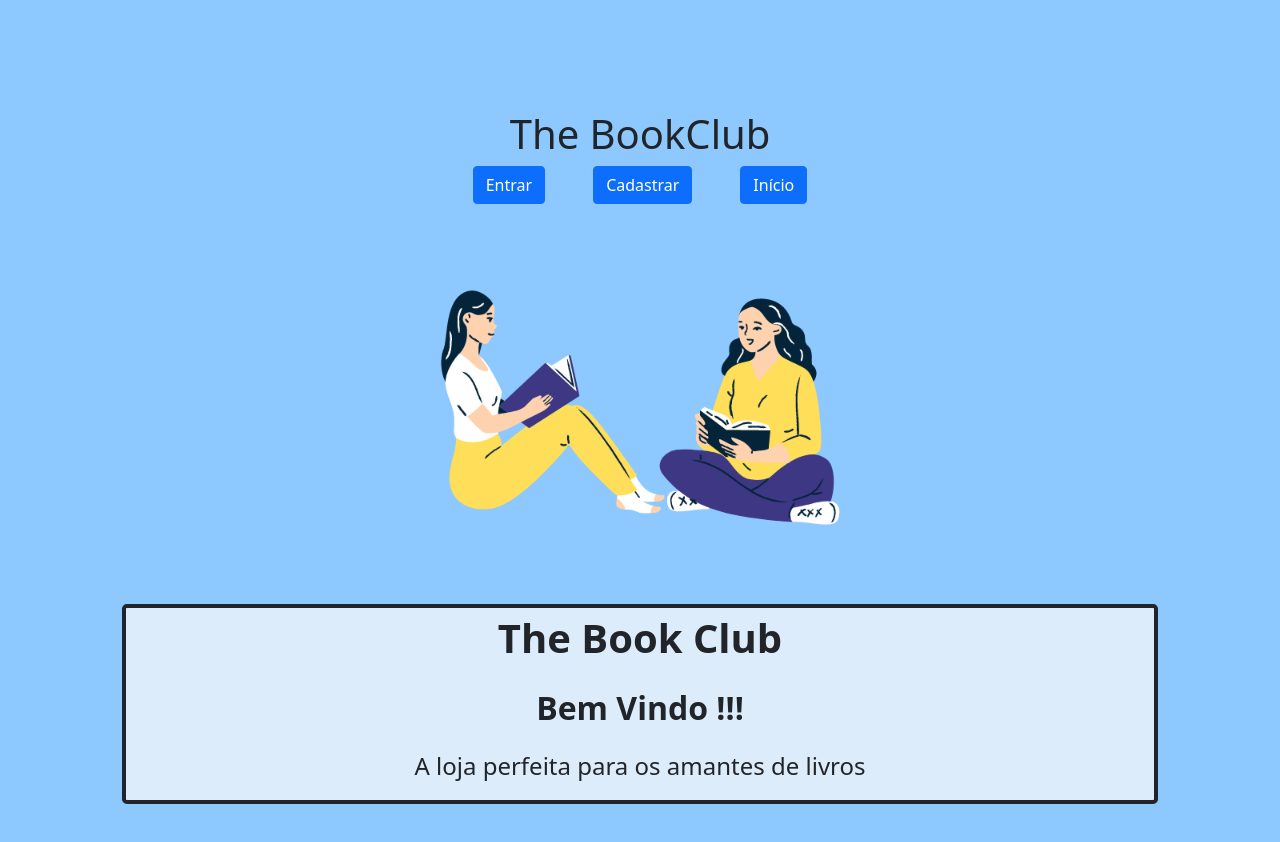
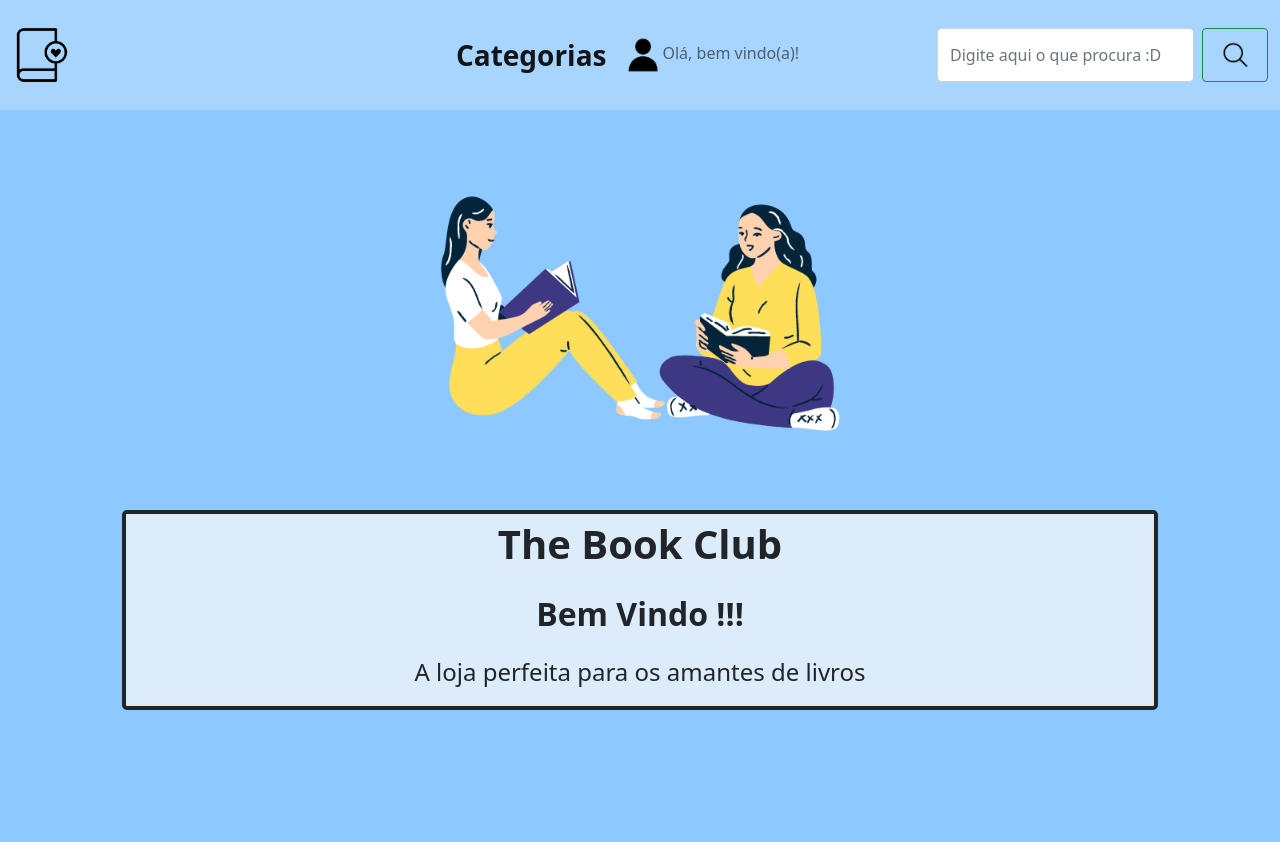
Before and after one commit to DigitalHouse-PortoSeguro/theBookClubFrontend, an Angular app: page /home in a window 1280 px wide. Shown: the top 842 px of the page. After the commit the page ends 820 px from the top, so only its background shows below. Built offline with nearby package versions, Linux system fonts and the light colour scheme.

Commit message:
Alterações dos elementos da navbar

```diff
--- a/src/app/app.component.html
+++ b/src/app/app.component.html
@@ -1,12 +1,12 @@
-<!-- AQUI VAI A NAVBAR -->
+<app-navbar></app-navbar>
+<!-- AQUI VAI A NAVBAR
 <h1 class="text-center">The BookClub</h1>
  <div class="d-flex justify-content-center hstack gap-5 ">
      <button routerLink="/entrar" type="button" class="btn btn-primary">Entrar</button>
      <button routerLink="/cadastrar" type="button" class="btn btn-primary">Cadastrar</button>
      <button routerLink="/inicio" type="button" class="btn btn-primary">Início</button>
 </div>
-<!-- AQUI VAI A NAVBAR -->
+AQUI VAI A NAVBAR -->
 
 <router-outlet></router-outlet>
-
-<!-- <app-inicio></app-inicio> -->
+<!-- <app-rodape></app-rodape> -->
--- a/src/app/components/navbar/navbar.component.html
+++ b/src/app/components/navbar/navbar.component.html
@@ -1,20 +1,35 @@
-<!DOCTYPE html>
-<html lang="pt-br">
+<nav class="navbar navbar-expand-lg navbar-light bg-light bg-opacity-25">
+    <div class="container-fluid">
+      <a class="navbar-brand" routerLink="/inicio">
+        <img src="../../../assets/img/Logo.png" height="60px" alt="símbolo do site, um livro com coração">
+    </a>
+      <button class="navbar-toggler" type="button" data-bs-toggle="collapse" data-bs-target="#navbarSupportedContent" aria-controls="navbarSupportedContent" aria-expanded="false" aria-label="Toggle navigation">
+        <span class="navbar-toggler-icon"></span>
+      </button>
 
-<head>
-    <meta charset="UTF-8" />
-    <meta http-equiv="X-UA-Compatible" content="IE=edge" />
-    <meta name="viewport" content="width=device-width, initial-scale=1.0" />
-    <link rel="shortcut icon" href="..." type="image/x-icon">
-    <title>The Book Club</title>
-    <link rel="stylesheet" href="navbar.component.css"
-        href="https://cdn.jsdelivr.net/npm/bootstrap@4.6.1/dist/css/bootstrap.min.css"
-        integrity="sha384-zCbKRCUGaJDkqS1kPbPd7TveP5iyJE0EjAuZQTgFLD2ylzuqKfdKlfG/eSrtxUkn" crossorigin="anonymous" />
+      <div class="collapse navbar-collapse" id="navbarSupportedContent">
+        <ul class="navbar-nav me-auto mb-2 mb-lg-0">
+          <li class="nav-item">
+            <a class="nav-link active fs-3 fw-bold" aria-current="page" href="#">Categorias</a>
+          </li>
 
-</head>
-
-<body>
-
+          <li class="nav-item mx-0">
+            <a class="nav-link" href="#">
+                <img id="perfil" src="../../../assets/img/perfil.png" height="40px" alt="" />
+                <span>Olá, bem vindo(a)!</span>
+            </a>
+          </li>
+        </ul>
+        <form class="d-flex">
+          <input class="form-control me-2" type="search" placeholder="Digite aqui o que procura :D" aria-label="Search">
+          <button class="btn btn-outline-success" type="submit">
+            <img src="../../../assets/img/lupa.png" height="40px" alt="lupa para busca" />
+          </button>
+        </form>
+      </div>
+    </div>
+  </nav>
+<!--
   <nav class="navbar navbar-expand navbar-light nav nav-pills flex-column .flex-fill flex-sm-row">
     <a class="navbar-brand" href="../inicio/inicio.component.html">
         <img src="../../../assets/img/Logo.png" height="60px" alt="símbolo do site, um livro com coração">
@@ -23,6 +38,7 @@
         aria-controls="navbarSupportedContent" aria-expanded="false" aria-label="Toggle navigation">
         <span class="navbar-toggler-icon"></span>
     </button>
+
     <div class="d-flex p-10 bd-highlight .flex-fill justify-content-around"
         style="font-size: 19pt; font-family: Harmonia Sans Pro Cir B;" id="categorias">
         <ul class="navbar-nav nav-fill">
@@ -67,20 +83,4 @@
             </li>
         </ul>
     </div>
-    </nav>
-
-
-
-
-    <script src="https://cdn.jsdelivr.net/npm/jquery@3.5.1/dist/jquery.slim.min.js"
-        integrity="sha384-DfXdz2htPH0lsSSs5nCTpuj/zy4C+OGpamoFVy38MVBnE+IbbVYUew+OrCXaRkfj"
-        crossorigin="anonymous"></script>
-    <script src="https://cdn.jsdelivr.net/npm/popper.js@1.16.1/dist/umd/popper.min.js"
-        integrity="sha384-9/reFTGAW83EW2RDu2S0VKaIzap3H66lZH81PoYlFhbGU+6BZp6G7niu735Sk7lN"
-        crossorigin="anonymous"></script>
-    <script src="https://cdn.jsdelivr.net/npm/bootstrap@4.6.1/dist/js/bootstrap.min.js"
-        integrity="sha384-VHvPCCyXqtD5DqJeNxl2dtTyhF78xXNXdkwX1CZeRusQfRKp+tA7hAShOK/B/fQ2"
-        crossorigin="anonymous"></script>
-</body>
-
-</html>
+</nav> -->
```
Lines whose indentation alone changed are shown as unchanged.
